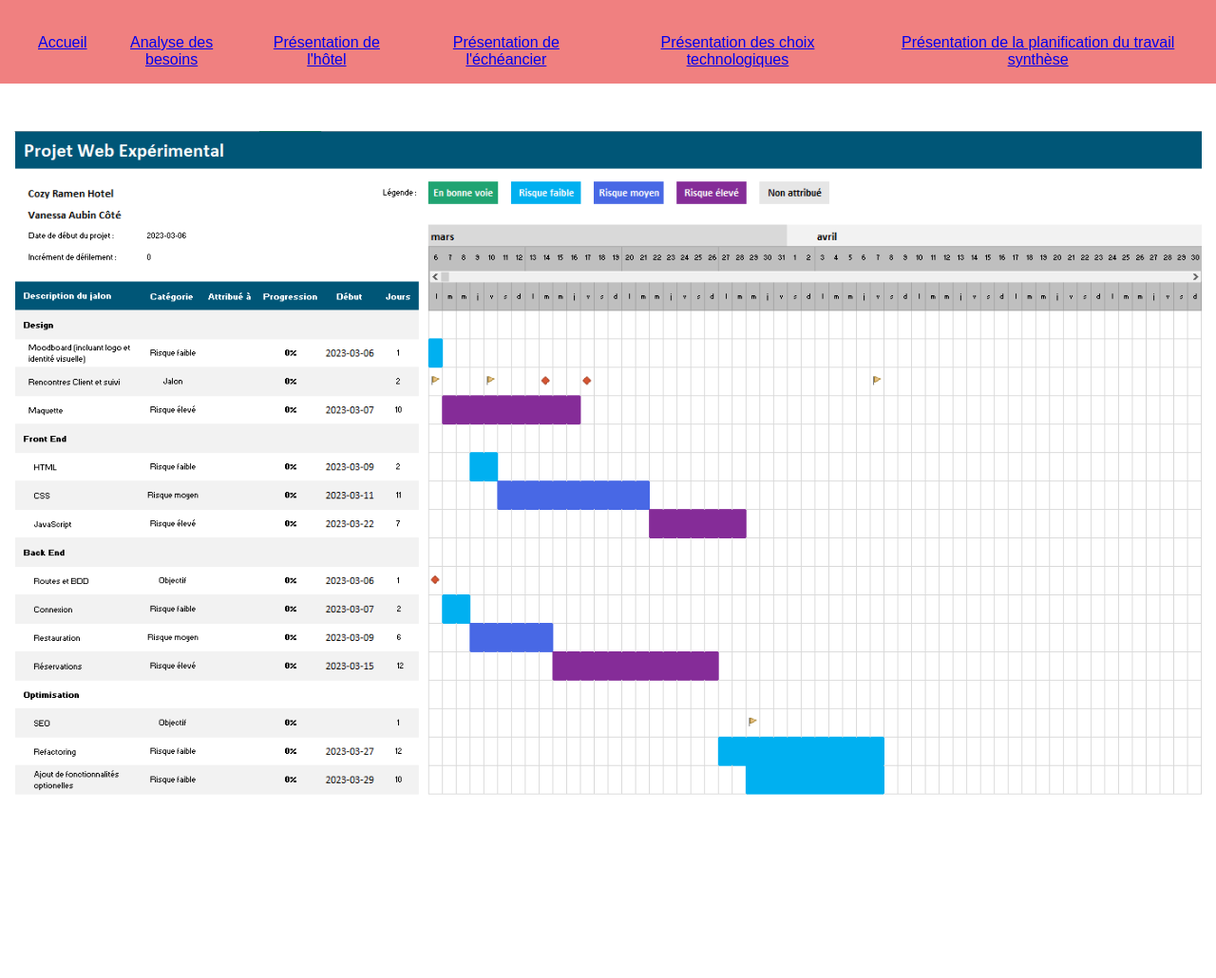
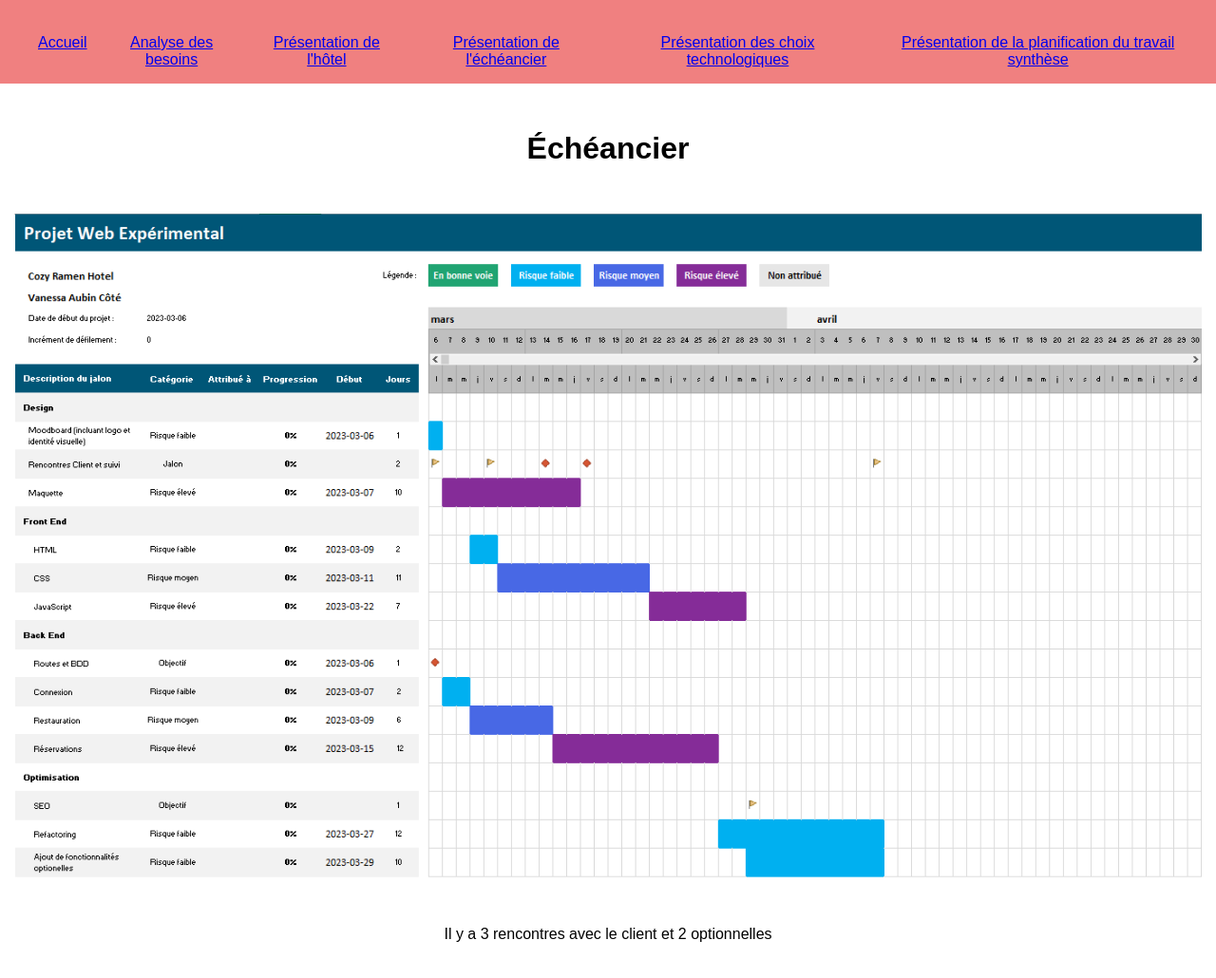
Before and after one commit to gabrielrheaume/Synthese_VanessaA_CarolannT_GabrielR, a plain HTML site: page Synthese_VanessaA_CarolannT_GabrielR/TemplateSynthèse/echeancier.html in a window 1280 px wide. Shown: the part 80-1110 px from the top of the page at 95% size. Before the commit the page ends 968 px from the top, so only its background shows below. Drawn offline with Linux system fonts and the light colour scheme.

Commit message:
ajout d'un commentaire et d'un titre

```diff
--- a/Synthese_VanessaA_CarolannT_GabrielR/TemplateSynthèse/css/style.css
+++ b/Synthese_VanessaA_CarolannT_GabrielR/TemplateSynthèse/css/style.css
@@ -51,3 +51,15 @@ body {
     background-position: center;
     background-size: cover;
   }
+
+  .h1-echeancier
+  {
+    margin-top: 50px;
+    text-align: center;
+  }
+
+  .echeancier-commentaire
+  {
+    text-align: center;
+    margin-bottom: 50px;
+  }
--- a/Synthese_VanessaA_CarolannT_GabrielR/TemplateSynthèse/echeancier.html
+++ b/Synthese_VanessaA_CarolannT_GabrielR/TemplateSynthèse/echeancier.html
@@ -21,6 +21,8 @@
             </ul>
           </nav>
     </header>
+    <h1 class="h1-echeancier">Échéancier</h1>
     <div class="echeancier"></div>
+    <p class="echeancier-commentaire">Il y a 3 rencontres avec le client et 2 optionnelles</p>
 </body>
 </html>
```
